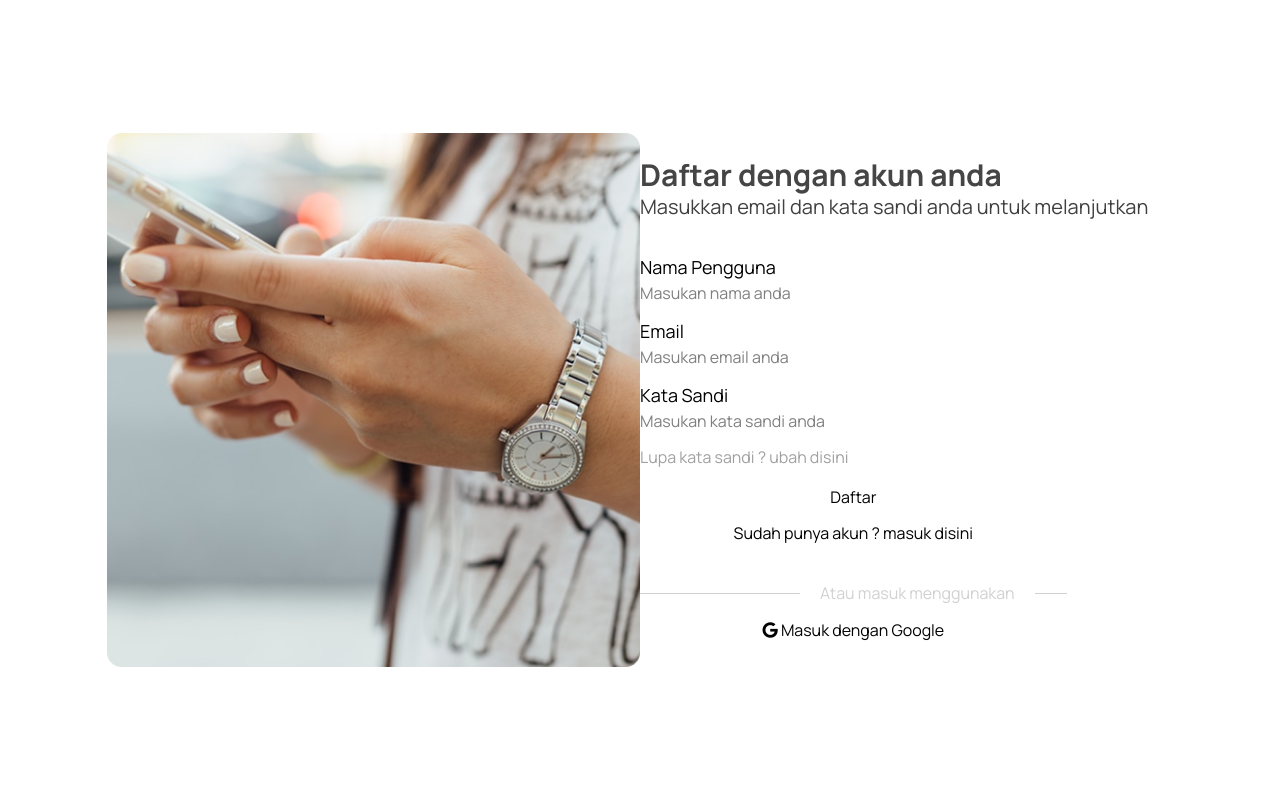
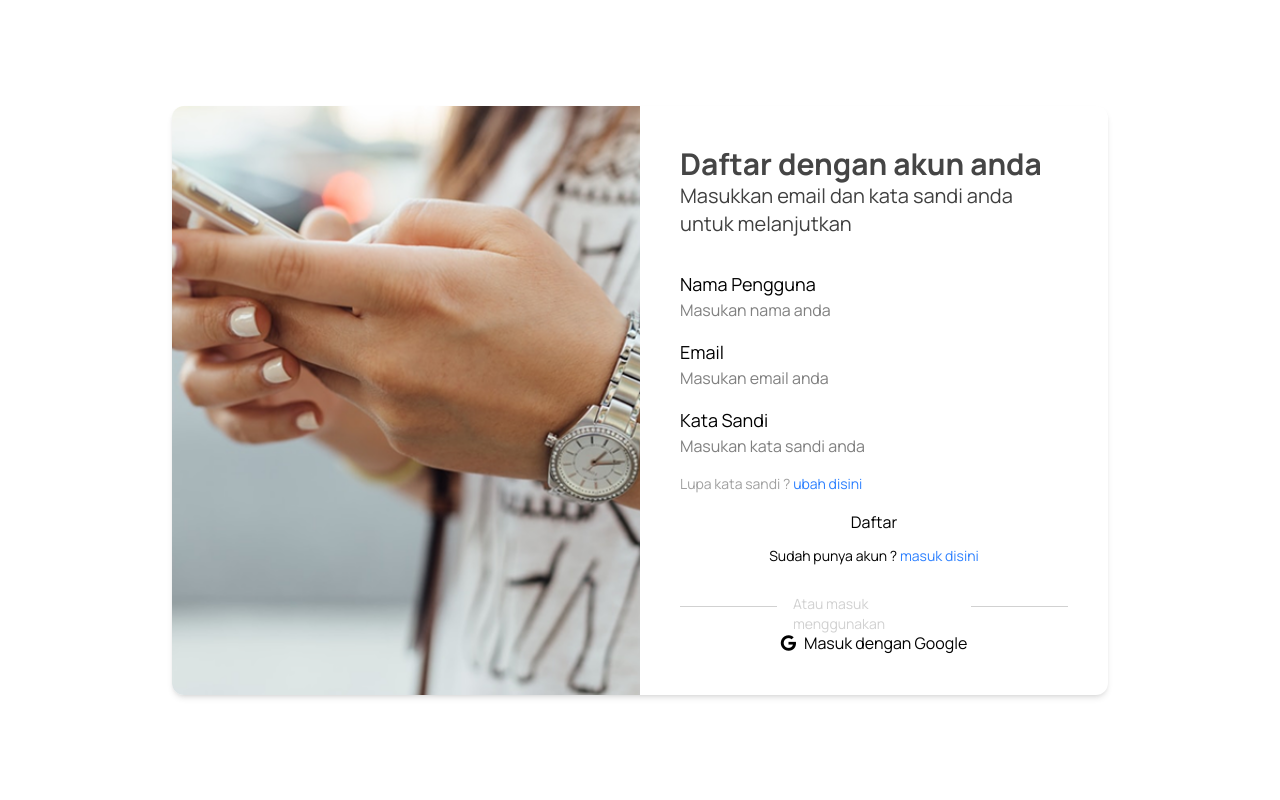
Before and after one commit to lalatina11/komunitas-hs, a PHP site: page /register.php in a window 1280 px wide. Run offline with PHP 8.4, Linux system fonts and the light colour scheme; some libraries are stand-ins or nearby versions.

Commit message:
style: responsive register

```diff
--- a/register.php
+++ b/register.php
@@ -1,5 +1,5 @@
 <?php
-require  "action/register_action.php";
+require "action/register_action.php";
 ?>
 <!DOCTYPE html>
 <html lang="en">
@@ -12,42 +12,50 @@ require  "action/register_action.php";
 </head>
 
 <body>
-    <main class="flex justify-center items-center w-full h-screen">
-        <div class="flex items-center w-5/6 mx-auto">
-            <div class="w-1/2">
-                <img src="assets/images/images_on_auth.png" class="block mx-auto" alt="" srcset="">
+    <main class="flex justify-center items-center w-full min-h-screen p-4">
+        <div class="flex flex-col md:flex-row w-full md:w-5/6 lg:w-3/4 max-w-6xl mx-auto bg-white shadow-md rounded-xl overflow-hidden">
+            <!-- Gambar -->
+            <div class="w-full md:w-1/2 hidden md:block">
+                <img src="assets/images/images_on_auth.png" class="w-full h-full object-cover" alt="Auth Image">
             </div>
-            <div class="w-1/2">
+
+            <!-- Form -->
+            <div class="w-full md:w-1/2 p-6 sm:p-10">
                 <div class="mb-8">
-                    <h2 class="text-3xl font-bold text-[#454545]">Daftar dengan akun anda</h2>
-                    <p class="text-xl text-[#404040]">Masukkan email dan kata sandi anda untuk melanjutkan</p>
+                    <h2 class="text-2xl sm:text-3xl font-bold text-[#454545]">Daftar dengan akun anda</h2>
+                    <p class="text-base sm:text-xl text-[#404040]">Masukkan email dan kata sandi anda untuk melanjutkan</p>
                 </div>
                 <form action="" method="post">
-                    <fieldset class="fieldset mb-3">
-                        <legend class="fieldset-legend text-lg">Nama Pengguna</legend>
-                        <input type="text" class="input input-lg w-4/5" name="name" placeholder="Masukan nama anda" />
+                    <fieldset class="fieldset mb-4">
+                        <legend class="fieldset-legend text-base sm:text-lg">Nama Pengguna</legend>
+                        <input type="text" class="input input-lg w-full" name="name" placeholder="Masukan nama anda" />
                     </fieldset>
-                    <fieldset class="fieldset mb-3">
-                        <legend class="fieldset-legend text-lg">Email</legend>
-                        <input type="text" class="input input-lg w-4/5" name="email" placeholder="Masukan email anda" />
+                    <fieldset class="fieldset mb-4">
+                        <legend class="fieldset-legend text-base sm:text-lg">Email</legend>
+                        <input type="text" class="input input-lg w-full" name="email" placeholder="Masukan email anda" />
                     </fieldset>
-                    <fieldset class="fieldset mb-3">
-                        <legend class="fieldset-legend text-lg">Kata Sandi</legend>
-                        <input type="password" class="input input-lg w-4/5" name="password" placeholder="Masukan kata sandi anda" />
+                    <fieldset class="fieldset mb-4">
+                        <legend class="fieldset-legend text-base sm:text-lg">Kata Sandi</legend>
+                        <input type="password" class="input input-lg w-full" name="password" placeholder="Masukan kata sandi anda" />
                     </fieldset>
-                    <p class="text-[#A0A0A0]">Lupa kata sandi ? <a href="">ubah disini</a></p>
-                    <div class="w-4/5 mt-4">
+                    <p class="text-[#A0A0A0] text-sm mb-2">Lupa kata sandi ? <a href="#" class="text-blue-500 hover:underline">ubah disini</a></p>
+                    <div class="mt-4">
                         <button class="btn btn-neutral w-full mb-3" type="submit">Daftar</button>
-                        <p class="text-center">Sudah punya akun ? <a href="login.php">masuk disini</a></p>
+                        <p class="text-center text-sm">Sudah punya akun ? <a href="login.php" class="text-blue-500 hover:underline">masuk disini</a></p>
                     </div>
-                    <div class="w-4/5 relative mt-12">
+
+                    <div class="relative mt-10 mb-6">
                         <hr class="border-[#D1D1D1]">
-                        <p class="absolute -top-3 left-40 bg-white px-5 text-[#D1D1D1]">Atau masuk menggunakan</p>
+                        <p class="absolute -top-3 left-1/2 -translate-x-1/2 bg-white px-4 text-[#D1D1D1] text-sm">Atau masuk menggunakan</p>
                     </div>
-                    <button class="btn btn-outline w-4/5 mt-6"><i class="fa-brands fa-google"></i> Masuk dengan Google</button>
+
+                    <button class="btn btn-outline w-full flex items-center justify-center gap-2">
+                        <i class="fa-brands fa-google"></i> Masuk dengan Google
+                    </button>
                 </form>
             </div>
         </div>
     </main>
 </body>
+
 </html>
```
